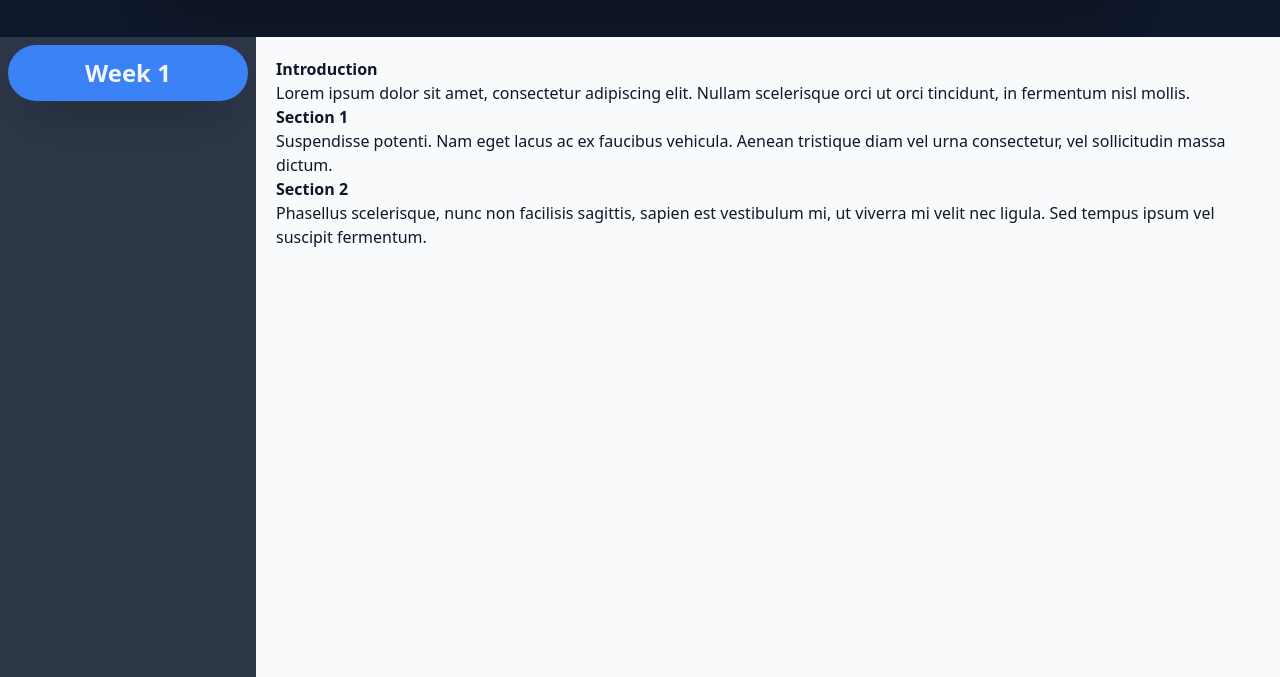
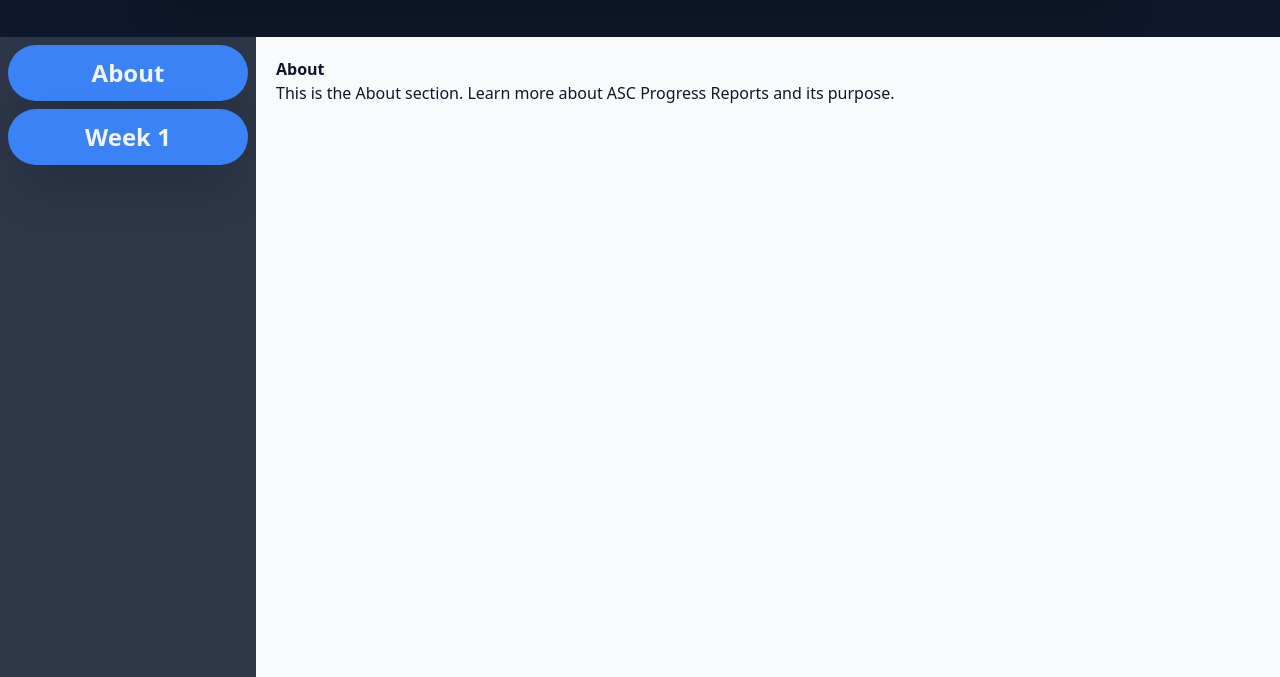
Before and after one commit to CamCalhoun/ASCWebsite, a website: page index.html in a window 1280 px wide. Shown: the part 123-800 px from the top of the page. Drawn offline with Linux system fonts and the light colour scheme.

Commit message:
added about section, ability to switch between sections, and animations for sidebar

```diff
--- /dev/null
+++ b/articles.js
@@ -0,0 +1,29 @@
+const articles = {
+  about: `
+  <h2 class="font-bold text-[#0F172A]">About</h2>
+    <p>
+      This is the About section. Learn more about ASC Progress Reports and its purpose.
+    </p>`,
+  week1: `
+  <h2 class="font-bold text-[#0F172A]">Week 1</h2>
+    <p>
+      Welcome to Week 1! Here you'll find progress reports and updates from the first week.
+    </p>`,
+}
+
+document.addEventListener("DOMContentLoaded", () => {
+  const sidebarItems = document.querySelectorAll('[data-section]')
+  const mainArticle = document.getElementById('main-article')
+
+  mainArticle.innerHTML = articles['about']
+
+  sidebarItems.forEach(item => {
+    item.addEventListener('click', () => {
+      const section = item.getAttribute('data-section')
+      if (articles[section]) {
+        mainArticle.innerHTML = articles[section]
+      }
+    })
+  })
+
+})
--- a/index.html
+++ b/index.html
@@ -4,8 +4,9 @@
 <head>
 	<meta charset="UTF-8">
 	<meta name="viewport" content="width=device-width, initial-scale=1.0">
-	<title>AI Study Companion Blog</title>
+	<title>ASC Progress Reports</title>
 	<link href="./output.css" rel="stylesheet">
+	<script src="./articles.js" defer></script>
 </head>
 
 <body class="bg-[#F9FAFB] text-[#0F172A]">
@@ -22,7 +23,15 @@
 
 			<!--Side Bar-->
 			<div class="w-1/5 h-full bg-[#2D3748] flex flex-col items-center px-2">
-				<div class="w-full mt-2 bg-[#3B82F6] rounded-full shadow-2xl flex items-center justify-center py-3">
+				<div class="w-full mt-2 bg-[#3B82F6] rounded-full shadow-2xl flex items-center justify-center py-3
+							hover:bg-[#60A5FA] hover:shadow-3xl hover:scale-105
+							active:bg-[#3B82F6] active:scale-95 active:shadow-md transition-all duration-300" data-section="about">
+					<h1 class="text-2xl font-bold text-[#F3F4F6]">About</h1>
+				</div>
+
+				<div class="w-full mt-2 bg-[#3B82F6] rounded-full shadow-2xl flex items-center justify-center py-3
+							hover:bg-[#60A5FA] hover:shadow-3xl hover:scale-105
+							active:bg-[#3B82F6] active:scale-95 active:shadow-md transition-all duration-300" data-section="week1">
 					<h1 class="text-2xl font-bold text-[#F3F4F6]">Week 1</h1>
 				</div>
 				<!-- Additional Sidebar Items -->
@@ -30,7 +39,7 @@
 
 			<!--Article Section-->
 			<div class="w-4/5 h-full overflow-y-auto bg-[#F9FAFB] p-5">
-				<article class="prose lg:prose-xl text-[#0F172A]">
+				<article class="prose lg:prose-xl text-[#0F172A]" id="main-article">
 					<h2 class="font-bold text-[#0F172A]">Introduction</h2>
 					<p>
 						Lorem ipsum dolor sit amet, consectetur adipiscing elit. Nullam scelerisque orci ut orci
@@ -48,6 +57,7 @@
 					</p>
 				</article>
 			</div>
+
 		</div>
 	</div>
 </body>
```
Also changed, not shown: output.css.
